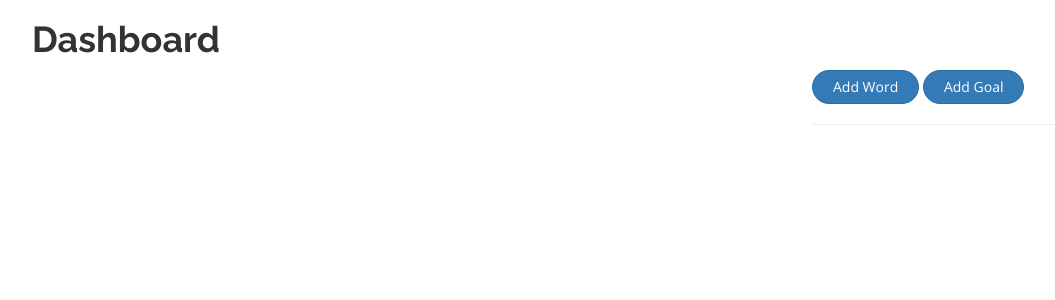
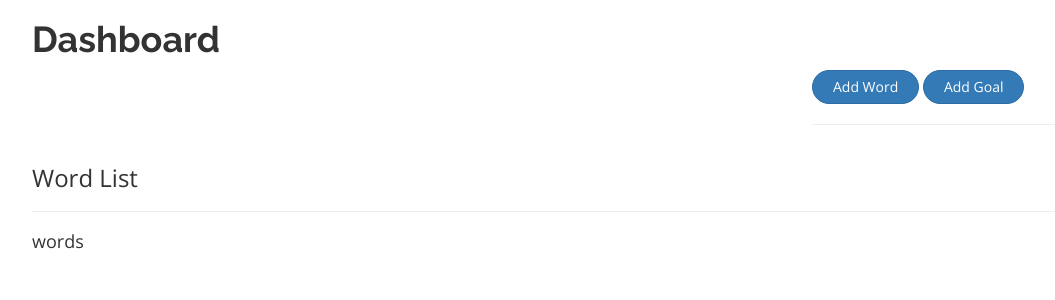
Before and after one commit to ncabelin/toddlespeak, a Flask app: page /browse in a window 1280 px wide. Shown: the part 80-380 px from the top of the page, without its empty margins (38-1093 px from the left). Run offline with Flask 2, Linux system fonts and the light colour scheme; the visitor is signed in with stand-in values (Sample User, id 1); data that the repository does not hold is empty; parts of the project's set-up code (start-up, migrations or seed data) failed here and were passed over; some libraries are stand-ins or nearby versions.

Commit message:
update word list rendering

```diff
--- a/templates/browse.html
+++ b/templates/browse.html
@@ -32,8 +32,8 @@
 			<div class="collapse" id="collapseGoal">
 			  <form method="POST" class="form-box" id="goalForm">
 					<div class="form-group">
-						<input class="form-control" type="text" name="goal" placeholder="goal">
-						<textarea class="form-control" placeholder="description" rows="5" name="description"></textarea>
+						<input class="form-control" type="text" name="goal" placeholder="goal" id="goalInput">
+						<textarea class="form-control" placeholder="description" rows="5" name="description" id="descGoalInput"></textarea>
 					</div>
 					<div class="form-group">
 						<button class="btn btn-success"><i class="fa fa-check" aria-hidden="true"></i></button>
@@ -47,6 +47,9 @@
 	<div class="row">
 		<div class="col-md-12">
 			<div id="words">
+				<h3>Word List</h3>
+				<hr>
+				<h4><span id="wordSum"></span> words</h4>
 				<ul id="wordList">
 				</ul>
 			</div>
@@ -62,10 +65,12 @@
 			dataType: 'json'
 		}).done(function(result) {
 			console.log(result);
+			var words = result.Words;
 			$('#wordList').empty();
-			result.Words.forEach(function(w) {
-				$('#wordList').append('<li>' + w.word +'</li>')
+			words.forEach(function(w) {
+				$('#wordList').append('<li>' + w.word +'</li>');
 			})
+			$('#wordSum').text(words.length);
 		}).fail(function(e) {
 			console.log(e);
 		});
@@ -75,7 +80,7 @@
 
 	$('#wordForm').submit(function(e) {
 		e.preventDefault();
-		// check if all fields are submitted
+		// check if word and sound fields are empty
 		var word = $('#wordInput').val(),
 				sound = $('#soundInput').val();
 		if (!(word && sound)) {
@@ -88,12 +93,33 @@
 			data: $('#wordForm').serialize(),
 			dataType: 'json'
 		}).done(function(result) {
-			console.log('Saved');
+			console.log('Saved Word');
 			getWords();
 		}).fail(function(e) {
 			console.log(e);
 		});
 	});
+
+	$('#goalForm').submit(function(e) {
+		e.preventDefault();
+		// check all fields
+		var goal = $('#goalInput').val(),
+				desc = $('#descGoalInput').val();
+		if (!goal) {
+			console.log('Must fill up all fields')
+			return
+		}
+		$.ajax({
+			url: '/addgoal',
+			method: 'POST',
+			data: $('#goalForm').serialize(),
+			dataType: 'json'
+		}).done(function(result) {
+			console.log('Saved Goal');
+		}).fail(function(e) {
+			console.log(e)
+		});
+	});
 });
 </script>
 {% endblock %}
```
